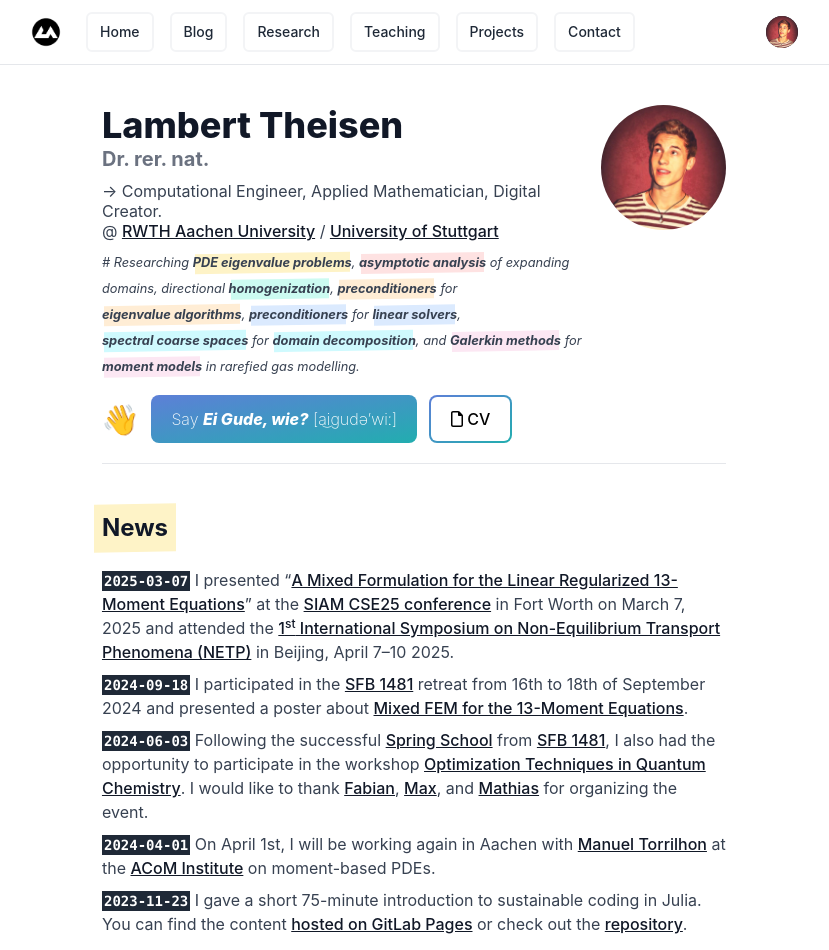
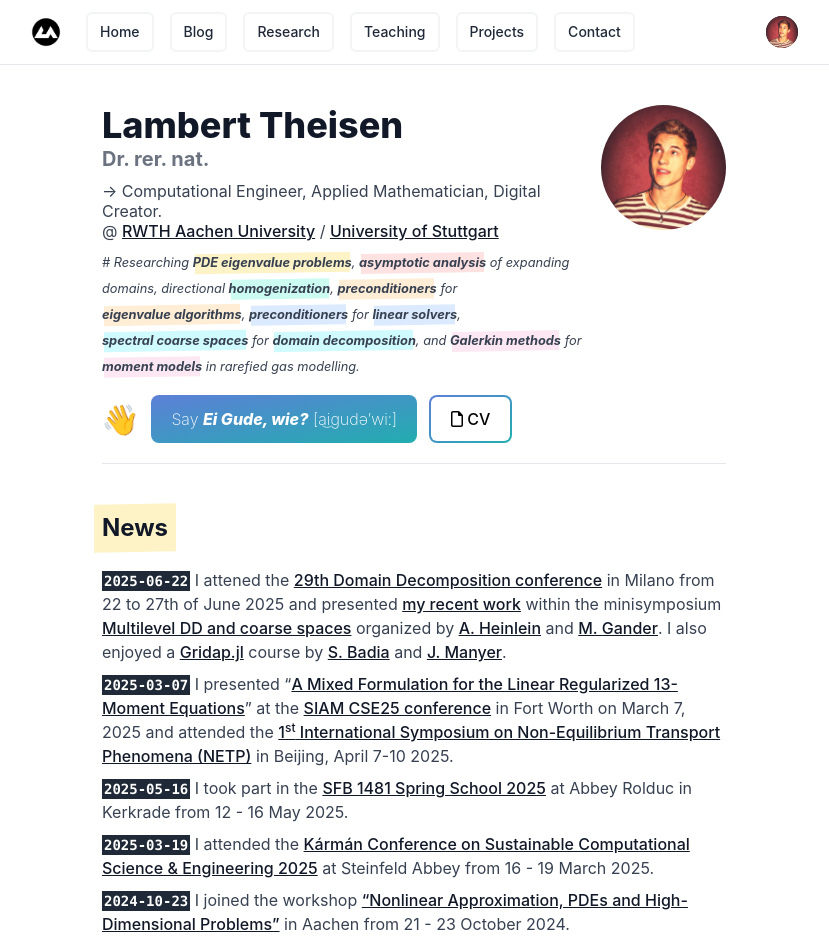
Before and after one commit to lamBOOO/thsn.dev, a Next.js app: page / in a window 1280 px wide. Shown: the top 950 px of the page, without its empty margins (226-1055 px from the left). Built offline with nearby package versions, Linux system fonts and the light colour scheme.

Commit message:
update events

```diff
--- a/app/home-page.tsx
+++ b/app/home-page.tsx
@@ -20,15 +20,39 @@ import { scrollToIdNoUrlChange } from '../lib/scrolling';
 
 const news_data = [
   {
+    date: "2025-06-22",
+    text: <>
+      I attened the <a href="https://www.dd29.polimi.it/" target="_blank" rel="noopener">29th Domain Decomposition conference</a> in Milano from 22 to 27th of June 2025 and presented <a href="https://epubs.siam.org/doi/10.1137/23M161848X" target="_blank" rel="noopener">my recent work</a> within the minisymposium <a href="https://www.dd29.polimi.it/program/" target="_blank" rel="noopener">Multilevel DD and coarse spaces</a> organized by <a href="https://searhein.github.io/" target="_blank" rel="noopener">A. Heinlein</a> and <a href="https://www.unige.ch/~gander/index.php" target="_blank" rel="noopener">M. Gander</a>. I also enjoyed a <a href="https://github.com/gridap/Gridap.jl" target="_blank" rel="noopener">Gridap.jl</a> course by <a href="https://research.monash.edu/en/persons/santiago-badia" target="_blank" rel="noopener">S. Badia</a> and <a href="https://jordimanyer.deno.dev/" target="_blank" rel="noopener">J. Manyer</a>.
+    </>,
+  },
+  {
     date: "2025-03-07",
     text: <>
-      I presented “<a href="https://meetings.siam.org/sess/dsp_talk.cfm?p=143395" target="_blank" rel="noopener">A Mixed Formulation for the Linear Regularized 13-Moment Equations</a>” at the <a href="https://www.siam.org/conferences-events/siam-conferences/cse25/" target="_blank" rel="noopener">SIAM CSE25 conference</a> in Fort Worth on March 7, 2025 and attended the <a href="https://netp.scimeeting.cn/" target="_blank" rel="noopener">1<sup>st</sup> International Symposium on Non-Equilibrium Transport Phenomena (NETP)</a> in Beijing, April 7–10 2025.
+      I presented “<a href="https://meetings.siam.org/sess/dsp_talk.cfm?p=143395" target="_blank" rel="noopener">A Mixed Formulation for the Linear Regularized 13-Moment Equations</a>” at the <a href="https://www.siam.org/conferences-events/siam-conferences/cse25/" target="_blank" rel="noopener">SIAM CSE25 conference</a> in Fort Worth on March 7, 2025 and attended the <a href="https://netp.scimeeting.cn/" target="_blank" rel="noopener">1<sup>st</sup> International Symposium on Non-Equilibrium Transport Phenomena (NETP)</a> in Beijing, April 7-10 2025.
+    </>,
+  },
+  {
+    date: "2025-05-16",
+    text: <>
+      I took part in the <Link href="https://sfb1481.rwth-aachen.de/news-events/events/spring-school-2025">SFB 1481 Spring School 2025</Link> at Abbey Rolduc in Kerkrade from 12 - 16 May 2025.
+    </>,
+  },
+  {
+    date: "2025-03-19",
+    text: <>
+      I attended the <Link href="https://sustainable-cse.org">Kármán Conference on Sustainable Computational Science & Engineering 2025</Link> at Steinfeld Abbey from 16 - 19 March 2025.
+    </>,
+  },
+  {
+    date: "2024-10-23",
+    text: <>
+      I joined the workshop <Link href="https://sfb1481.rwth-aachen.de/news-events/events/workshopoct24">“Nonlinear Approximation, PDEs and High-Dimensional Problems”</Link> in Aachen from 21 - 23 October 2024.
     </>,
   },
   {
     date: "2024-09-18",
     text: <>
-      I participated in the <Link href="https://sfb1481.rwth-aachen.de">SFB 1481</Link> retreat from 16th to 18th of September 2024 and presented a poster about <Link href="https://doi.org/10.18154/RWTH-2024-09892">Mixed FEM for the 13-Moment Equations</Link>.
+      I participated in the <Link href="https://sfb1481.rwth-aachen.de">SFB 1481 retreat</Link> from 16th to 18th of September 2024 and presented a poster about <Link href="https://doi.org/10.18154/RWTH-2024-09892">Mixed FEM for the 13-Moment Equations</Link>.
     </>,
   },
   {
@@ -58,7 +82,7 @@ const news_data = [
   {
     date: "2023-07-20",
     text: <>
-      I will be attending the <Link href="https://moansi.wixsite.com/gamm/2023">MOANSI Annual Meeting 2023</Link> in Stuttgart on 16–17 November 2023. Further information will follow. Please save the date.
+      I will be attending the <Link href="https://moansi.wixsite.com/gamm/2023">MOANSI Annual Meeting 2023</Link> in Stuttgart on 16-17 November 2023. Further information will follow. Please save the date.
     </>,
   },
   {
@@ -860,7 +884,7 @@ export default function Home({ allPostsData }: any) {
         <b>A Two-Level Domain Decomposition Method for Periodic Schrödinger Eigenstates in Anisotropically Expanding Domains</b>, <Link href="https://www.ians.uni-stuttgart.de/nmh/events/">IANS Oberseminar, University of Stuttgart</Link>, Stuttgart (Germany), 24 November, 2022.
       </li>
       <li>
-        <b>A Two-Level Domain Decomposition Method for Periodic Schrödinger Eigenstates in Anisotropically Expanding Domains</b>, <Link href="https://www.dd27.cz/">DD27: 27th International Domain Decomposition Conference – MS4: SCSs in DDMs and Multiscale Discretizations</Link>, Prague (Czech Republic), 27 July, 2022.
+        <b>A Two-Level Domain Decomposition Method for Periodic Schrödinger Eigenstates in Anisotropically Expanding Domains</b>, <Link href="https://www.dd27.cz/">DD27: 27th International Domain Decomposition Conference - MS4: SCSs in DDMs and Multiscale Discretizations</Link>, Prague (Czech Republic), 27 July, 2022.
       </li>
       <li>
         <b>A Quasi-Optimal Factorization Preconditioner for Periodic Schrödinger Eigenstates in Non-Uniformly Expanding Domains</b>, <Link href="https://www.esco2022.femhub.com/">ESCO 2022: 8th European Seminar on Computing</Link>, Pilsen (Czech Republic), 14 June, 2022.
```
